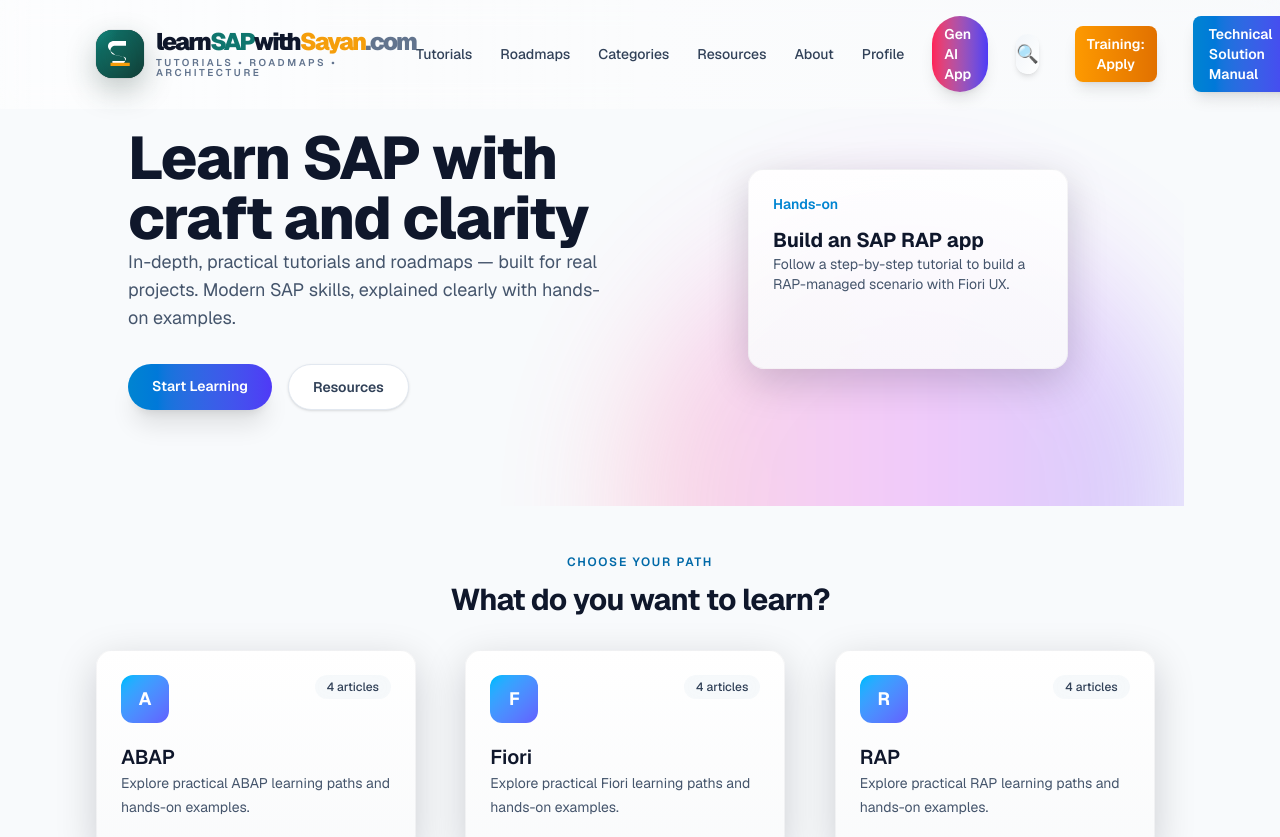
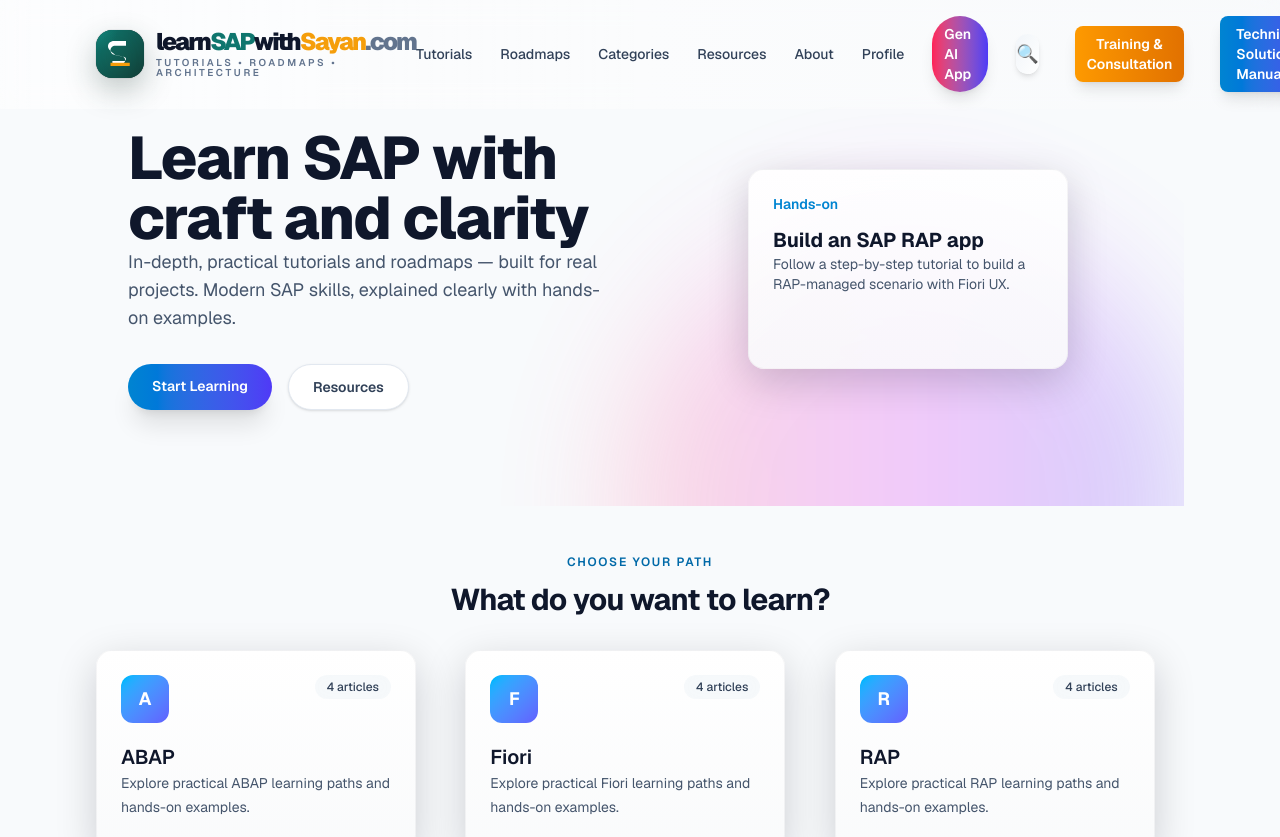
Before and after one commit to Sayan19996/learnSAPwithSayan, a Next.js app: page / in a window 1280 px wide. Shown: the top 837 px of the page. Built offline with nearby package versions, Linux system fonts and the light colour scheme.

Commit message:
chore(ui): rename Training: Apply to Training & Consultation

```diff
--- a/components/Header.tsx
+++ b/components/Header.tsx
@@ -76,7 +76,7 @@
               onClick={() => setTrainingOpen(true)}
               className="ml-2 inline-flex items-center rounded-lg bg-gradient-to-r from-amber-500 to-amber-600 px-3 py-2 text-sm font-semibold text-white shadow-lg transition-transform hover:scale-105"
             >
-              Training: Apply
+              Training & Consultation
             </button>
 
             <Link
@@ -133,7 +133,7 @@
               }}
               className="block rounded-xl bg-gradient-to-r from-amber-500 to-amber-600 px-3 py-2 text-sm font-medium text-white"
             >
-              Training: Apply
+              Training & Consultation
             </button>
             <Link
               href="/technical-manual"
```
